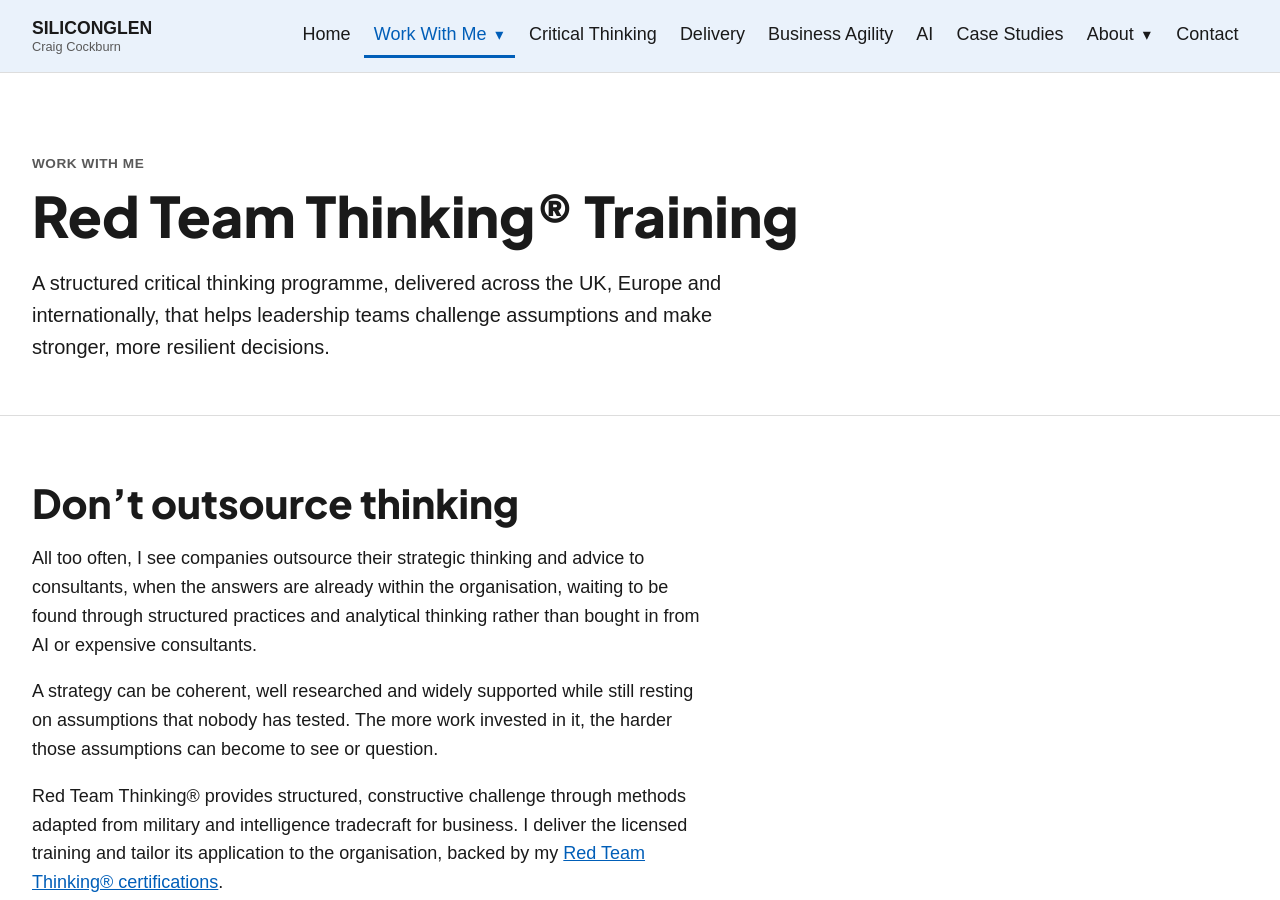
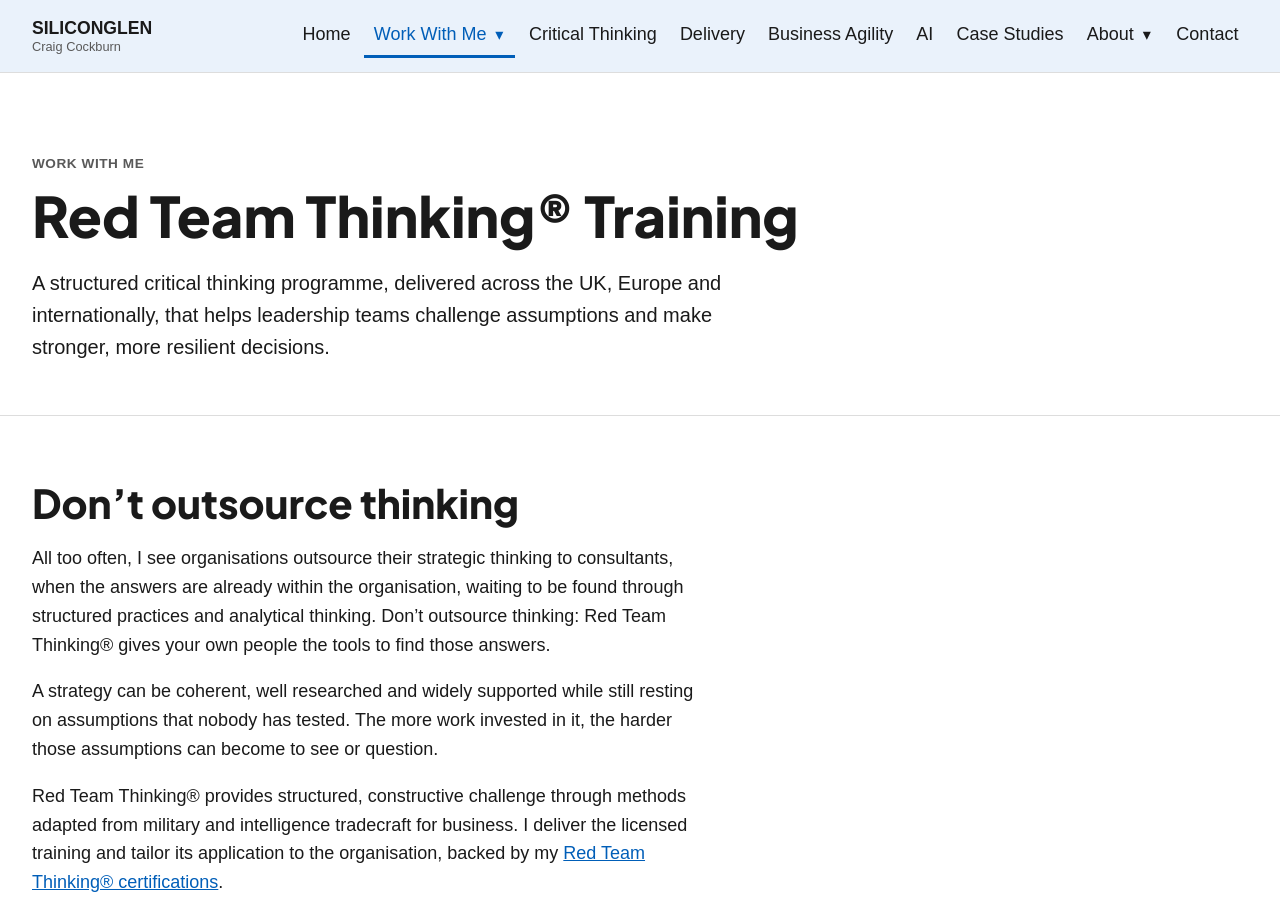
Before and after one commit to siliconglen/siliconglen-site, a Jekyll site: the page built from work-with-me/red-team-thinking/index.md, in a window 1280 px wide and 900 px high. Built offline with Jekyll 4.4.1, drawn with Linux system fonts in a browser that asks for light colours.

Commit message:
Reframe critical thinking copy around ready-made answers

```diff
--- a/work-with-me/red-team-thinking/index.md
+++ b/work-with-me/red-team-thinking/index.md
@@ -10,7 +10,7 @@ permalink: /work-with-me/red-team-thinking/
 
 ## Don't outsource thinking
 
-All too often, I see companies outsource their strategic thinking and advice to consultants, when the answers are already within the organisation, waiting to be found through structured practices and analytical thinking rather than bought in from AI or expensive consultants.
+All too often, I see organisations outsource their strategic thinking to consultants, when the answers are already within the organisation, waiting to be found through structured practices and analytical thinking. Don't outsource thinking: Red Team Thinking® gives your own people the tools to find those answers.
 
 A strategy can be coherent, well researched and widely supported while still resting on assumptions that nobody has tested. The more work invested in it, the harder those assumptions can become to see or question.
 
```
Also changed, not shown: critical-thinking/index.md (+1 -1 lines), insights/decision-making-the-skill-we-rely-on-most-and-teach-least/index.md (+1 -1 lines).
